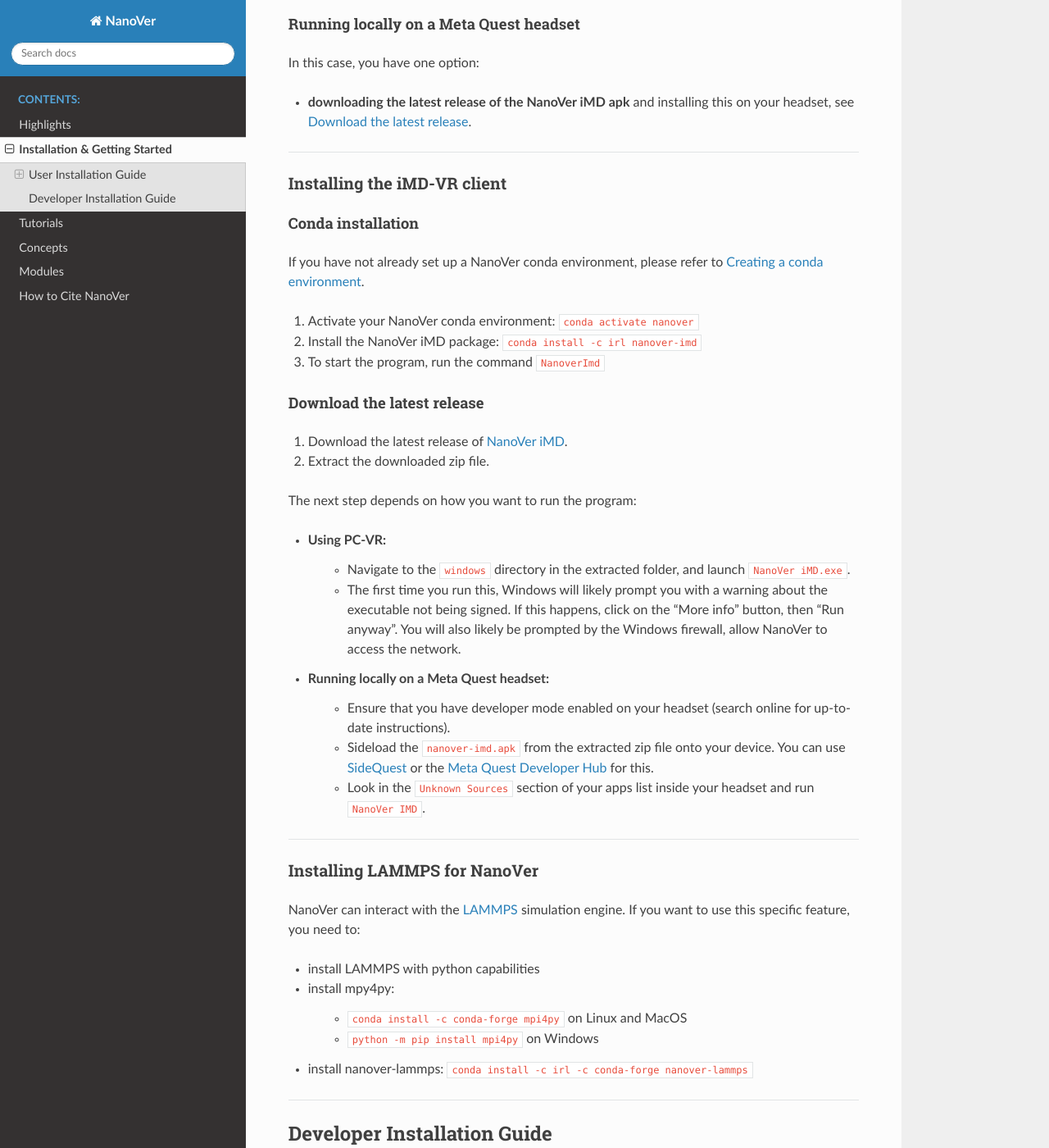
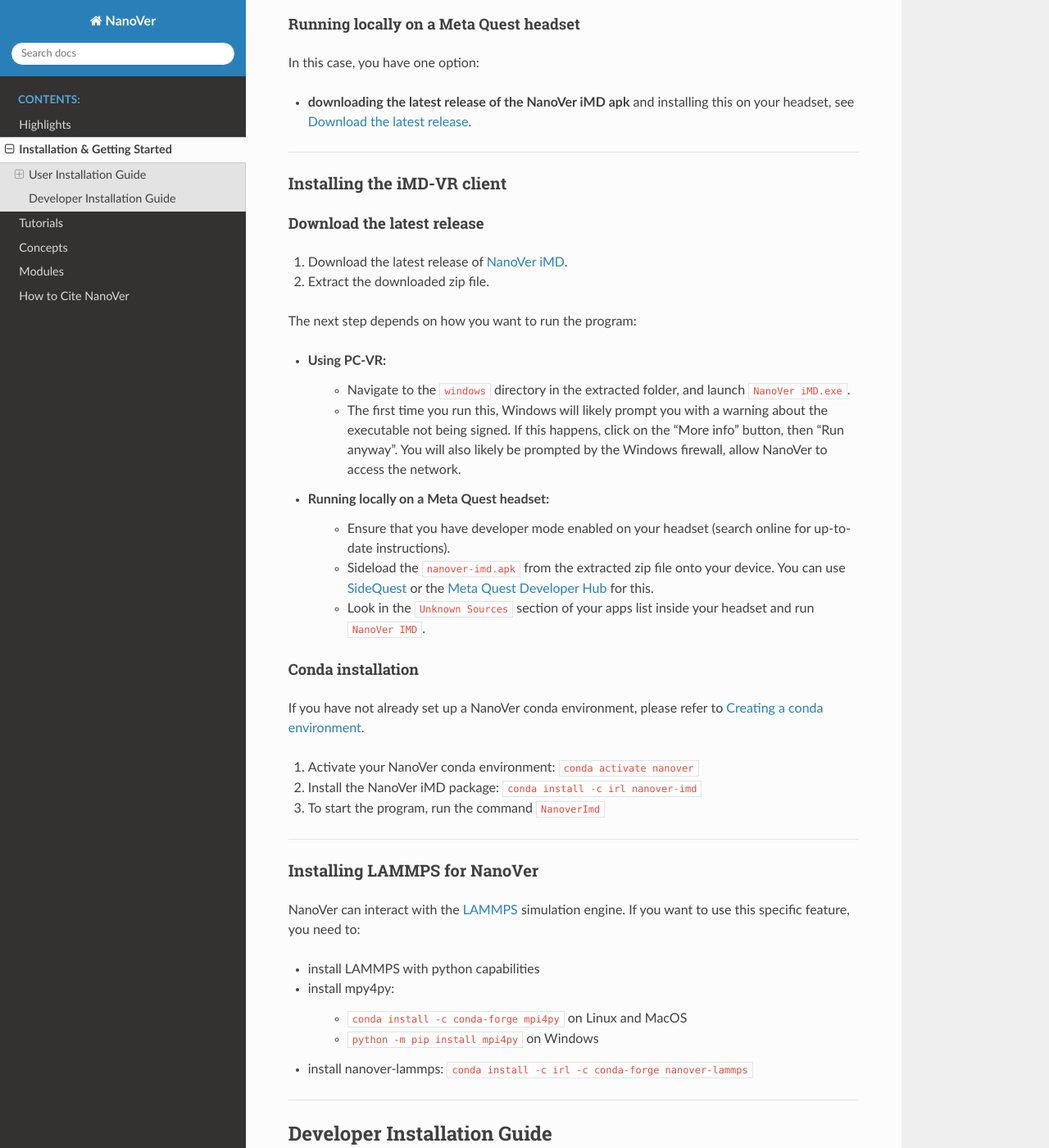
Before and after one commit to IRL2/nanover-docs, a Sphinx documentation site: the page built from source/installation.rst, in a window 1280 px wide and 1400 px high, scrolled down 2289 px. Shown: the whole window at 82% size. Built offline with Sphinx 7.4.7 and the Read the Docs theme 2.0.0, drawn with Linux system fonts in a browser that asks for light colours; pages that are not in the unit, such as notebooks, are missing from menus; the version number could not be read and is left out; some of the changed lines change nothing that is shown.

Commit message:
Swap order of instructions and reformat

```diff
--- a/source/installation.rst
+++ b/source/installation.rst
@@ -12,7 +12,7 @@
 .. contents:: Contents
     :depth: 3
 
-~~~~
+----
 
 #######################
 User Installation Guide
@@ -35,7 +35,7 @@
 
         conda create -n nanover "python>3.11"
 
-~~~~
+----
 
 Installing the server
 #####################
@@ -48,7 +48,7 @@
 
 For information on how to run NanoVer servers, check out the :ref:`tutorials <Tutorials>`.
 
-~~~~
+----
 
 Choosing your setup for the iMD-VR client
 #########################################
@@ -88,19 +88,6 @@
 Installing the iMD-VR client
 ############################
 
-.. _conda_installation_VR_client:
-
-Conda installation
-~~~~~~~~~~~~~~~~~~
-
-If you have not already set up a NanoVer conda environment, please refer to :ref:`creating_conda_env`.
-
-#. Activate your NanoVer conda environment: ``conda activate nanover``
-
-#. Install the NanoVer iMD package: ``conda install -c irl nanover-imd``
-
-#. To start the program, run the command ``NanoverImd``
-
 .. _download_latest_release_VR_client:
 
 Download the latest release
@@ -125,7 +112,20 @@
       `Meta Quest Developer Hub <https://developer.oculus.com/meta-quest-developer-hub/>`_ for this.
     * Look in the ``Unknown Sources`` section of your apps list inside your headset and run ``NanoVer IMD``.
 
-~~~~
+.. _conda_installation_VR_client:
+
+Conda installation
+~~~~~~~~~~~~~~~~~~
+
+If you have not already set up a NanoVer conda environment, please refer to :ref:`creating_conda_env`.
+
+#. Activate your NanoVer conda environment: ``conda activate nanover``
+
+#. Install the NanoVer iMD package: ``conda install -c irl nanover-imd``
+
+#. To start the program, run the command ``NanoverImd``
+
+----
 
 Installing LAMMPS for NanoVer
 #############################
@@ -141,7 +141,7 @@
 
 * install nanover-lammps: ``conda install -c irl -c conda-forge nanover-lammps``
 
-~~~~
+----
 
 ############################
 Developer Installation Guide
```
